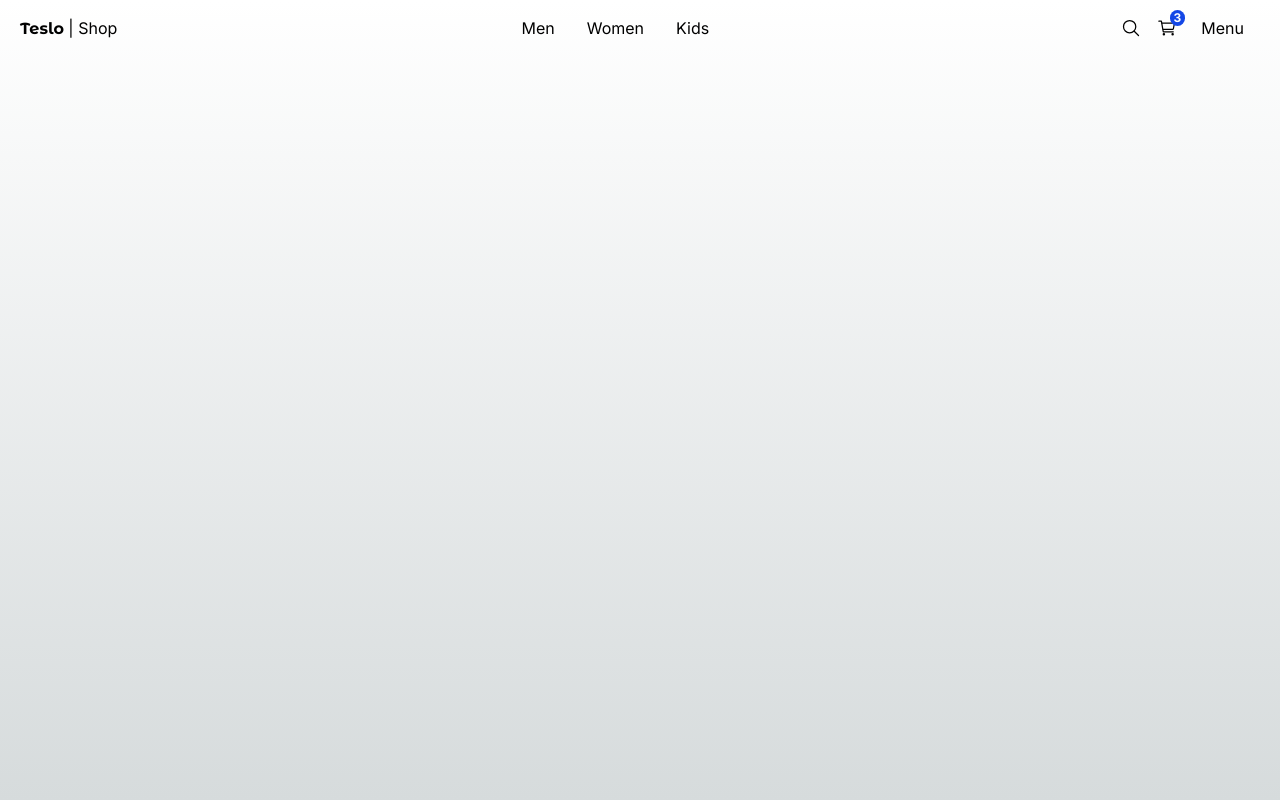
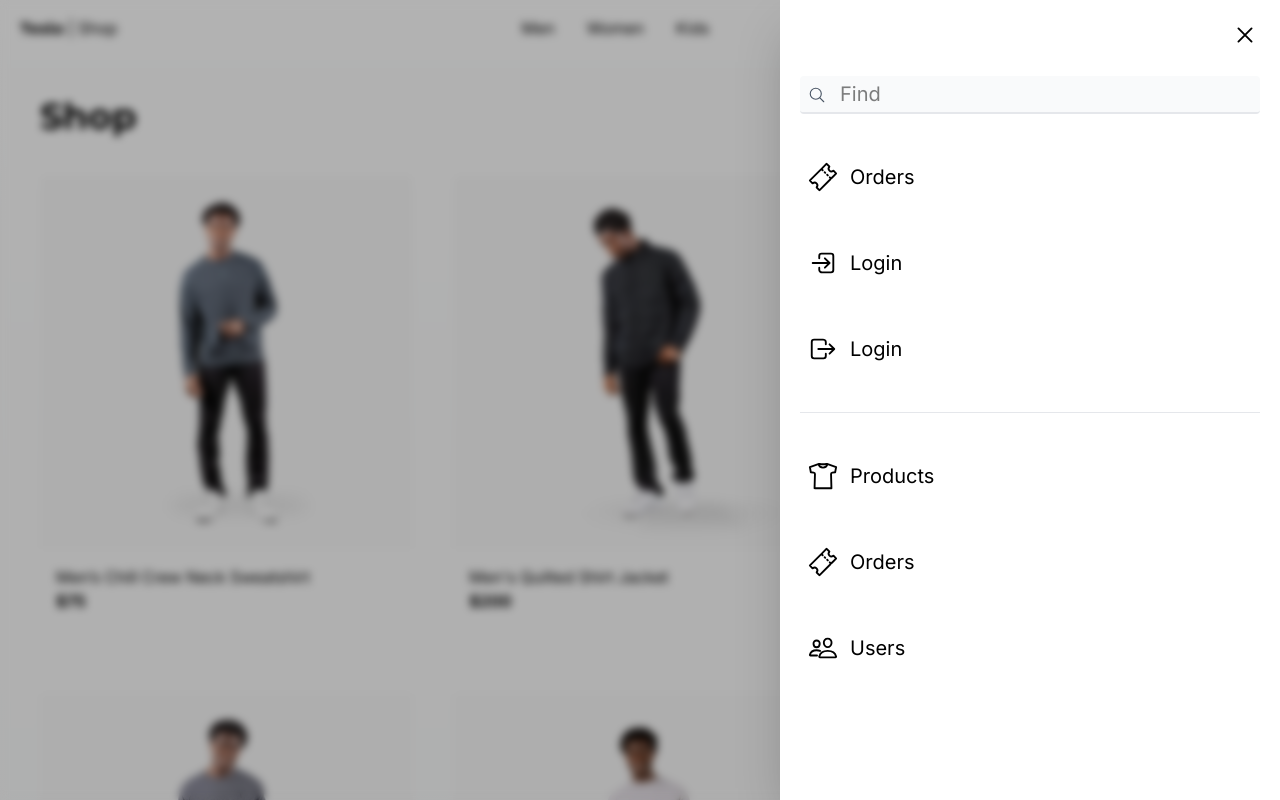
Before and after one commit to AlanVegaS/teslo-shop, a Next.js app: page / in a window 1280 px wide. Both pictures are taken after a click on the button "Menu". Shown: the top 800 px of the page. Built offline with nearby package versions, Linux system fonts and the light colour scheme.

Commit message:
add sidebar features

```diff
--- a/package.json
+++ b/package.json
@@ -9,11 +9,13 @@
     "lint": "next lint"
   },
   "dependencies": {
+    "clsx": "^2.1.1",
     "next": "15.4.5",
     "postcss": "^8.5.6",
     "react": "19.1.0",
     "react-dom": "19.1.0",
-    "react-icons": "^5.5.0"
+    "react-icons": "^5.5.0",
+    "zustand": "^5.0.7"
   },
   "devDependencies": {
     "@eslint/eslintrc": "^3",
--- a/src/app/(shop)/layout.tsx
+++ b/src/app/(shop)/layout.tsx
@@ -1,12 +1,16 @@
 import { TopMenu } from '../../components/ui/top-menu/TopMenu';
+import { Sidebar } from '../../components/ui/sidebar/Sidebar';
 
 export default function ShopLayout({ children }: {
     children: React.ReactNode;
 }) {
     return (
         <main className="min-h-screen">
-            <TopMenu/>
-            {children}
+            <TopMenu />
+            <Sidebar />
+            <div className="px-10">
+                {children}
+            </div>
         </main>
     );
 }
--- a/src/app/(shop)/page.tsx
+++ b/src/app/(shop)/page.tsx
@@ -1,9 +1,14 @@
-import { titleFont } from "@/config/fonts";
+import { initialData } from '@/seed/seed';
+import { Title } from '../../components/ui/title/Title';
+import { ProductGrid } from '../../components/products/product-grid/ProductGrid';
+
+const products = initialData.products
 
 export default function Home() {
   return (
-    <div>
-
-    </div>
+    <>
+      <Title title="Shop" />
+      <ProductGrid products={products} />
+    </>
   );
 }
--- /dev/null
+++ b/src/components/products/product-grid/ProductGrid.tsx
@@ -0,0 +1,18 @@
+import { Product } from "@/interfaces/product.interface"
+import { ProductGridItem } from "./ProductGridItem"
+
+interface Props {
+    products: Product[]
+}
+
+export const ProductGrid = ({ products }: Props) => {
+    return (
+        <div className="grid grid-cols-2 sm:grid-cols-3 gap-10 mb-10">
+            {
+                products.map(product => (
+                    <ProductGridItem key={product.slug} product={product} />
+                ))
+            }
+        </div>
+    )
+}
--- /dev/null
+++ b/src/components/products/product-grid/ProductGridItem.tsx
@@ -0,0 +1,37 @@
+'use client'
+
+import { Product } from "@/interfaces/product.interface"
+import Image from "next/image"
+import Link from "next/link"
+import { useState } from "react"
+
+interface Props {
+    product: Product
+}
+
+export const ProductGridItem = ({ product }: Props) => {
+
+    const [displayImage, setDisplayImage] = useState(product.images[0])
+
+    return (
+        <div className="rounded-md overflow-hidden fade-in">
+            <Image
+                src={`/products/${displayImage}`}
+                alt={product.title}
+                className="w-full object-cover rounded"
+                width={500}
+                height={500}
+                onMouseEnter={() => setDisplayImage(product.images[1])}
+                onMouseLeave={() => setDisplayImage(product.images[0])}
+            />
+            <div className="p-4 flex flex-col">
+                <Link
+                    className="hover:text-blue-600"
+                    href={`/product/${product.slug}`}>
+                    {product.title}
+                </Link>
+                <span className="font-bold">${product.price}</span>
+            </div>
+        </div>
+    )
+}
--- /dev/null
+++ b/src/components/ui/sidebar/Sidebar.tsx
@@ -0,0 +1,96 @@
+'use client'
+
+import { useUiStore } from '@/store/ui/ui-store';
+import Link from 'next/link';
+import { IoCloseOutline, IoLogInOutline, IoLogOutOutline, IoPeopleOutline, IoSearchOutline, IoShirtOutline, IoTicketOutline } from 'react-icons/io5';
+import clsx from 'clsx';
+
+export const Sidebar = () => {
+
+    const isSideMenuOpen = useUiStore(state => state.isSideMenuOpen)
+    const closeMenu = useUiStore(state => state.closeSideMenu)
+
+    return (
+        <div >
+            {/**Background black */}
+
+            {
+                isSideMenuOpen &&
+                <div className="fixed top-0 left-0 bg-black w-screen h-screen z-10 opacity-30" ></div>
+            }
+            {/**Blur background */}
+            {
+                isSideMenuOpen &&
+                <div className="fade-in fixed top-0 left-0 w-screen h-screen z-10 backdrop-filter backdrop-blur-xs" ></div>
+            }
+            {/**Sidebar */}
+            <nav
+                className={
+                clsx("fixed p-5 right-0 top-0 w-[500px] h-screen bg-white z-20 shadow-2xl transform transition-all duration-300",
+                    {
+                        "translate-x-full": !isSideMenuOpen
+                    }
+                )}
+            >
+                <IoCloseOutline
+                    size={30}
+                    className="absolute top-5 right-5 cursor-pointer"
+                    onClick={() => closeMenu()}
+                />
+                {/**Input */}
+                <div className="relative mt-14">
+                    <IoSearchOutline size={18} className="absolute top-2.5 left-2  text-gray-600" />
+                    <input
+                        type='text'
+                        placeholder="Find"
+                        className="w-full bg-gray-50 rounded pl-10 py-1 pr-10 border-b-2 text-xl border-gray-200 focus:outline-none focus:border-blue-500" />
+                </div>
+                {/**Menu */}
+                <Link
+                    href="/"
+                    className="flex  items-center mt-10 p-2 hover:bg-gray-100 rounded transition-all"
+                >
+                    <IoTicketOutline size={30} />
+                    <span className="ml-3 text-xl">Orders</span>
+                </Link>
+                <Link
+                    href="/"
+                    className="flex  items-center mt-10 p-2 hover:bg-gray-100 rounded transition-all"
+                >
+                    <IoLogInOutline size={30} />
+                    <span className="ml-3 text-xl">Login</span>
+                </Link>
+                <Link
+                    href="/"
+                    className="flex  items-center mt-10 p-2 hover:bg-gray-100 rounded transition-all"
+                >
+                    <IoLogOutOutline size={30} />
+                    <span className="ml-3 text-xl">Login</span>
+                </Link>
+                {/**Separator line */}
+                <div className="w-full bg-gray-200 h-px my-10" />
+                <Link
+                    href="/"
+                    className="flex  items-center mt-10 p-2 hover:bg-gray-100 rounded transition-all"
+                >
+                    <IoShirtOutline size={30} />
+                    <span className="ml-3 text-xl">Products</span>
+                </Link>
+                <Link
+                    href="/"
+                    className="flex  items-center mt-10 p-2 hover:bg-gray-100 rounded transition-all"
+                >
+                    <IoTicketOutline size={30} />
+                    <span className="ml-3 text-xl">Orders</span>
+                </Link>
+                <Link
+                    href="/"
+                    className="flex  items-center mt-10 p-2 hover:bg-gray-100 rounded transition-all"
+                >
+                    <IoPeopleOutline size={30} />
+                    <span className="ml-3 text-xl">Users</span>
+                </Link>
+            </nav>
+        </div>
+    )
+}
--- /dev/null
+++ b/src/components/ui/title/Title.tsx
@@ -0,0 +1,23 @@
+import { titleFont } from "@/config/fonts";
+
+interface Props {
+    title: string;
+    subtitle?: string;
+    className?: string
+
+}
+
+export const Title = ({ title, subtitle, className }: Props) => {
+    return (
+        <div className={`mt-3 ${className}`}>
+            <h1 className={`${titleFont.className} antialiased text-4xl font-semibold my-10`}>
+                {title}
+            </h1>
+            {
+                subtitle && (
+                    <h3 className="text-xl mb-5">{subtitle}</h3>
+                )
+            }
+        </div>
+    )
+}
--- a/src/components/ui/top-menu/TopMenu.tsx
+++ b/src/components/ui/top-menu/TopMenu.tsx
@@ -1,8 +1,14 @@
+'use client'
+
 import Link from 'next/link'
 import { titleFont } from '@/config/fonts'
 import { IoCartOutline, IoSearchOutline } from 'react-icons/io5'
+import { useUiStore } from '@/store/ui/ui-store'
 
 export const TopMenu = () => {
+
+    const openMenu = useUiStore(state => state.openSideMenu)
+
     return (
         <nav className="flex px-5 justify-between items-center w-full">
             {/**Logo */}
@@ -33,7 +39,9 @@ export const TopMenu = () => {
                         <IoCartOutline className="w-5 h-5" />
                     </div>
                 </Link>
-                <button className="m-2 p-2 rounded-md transition-all hover:bg-gray-100">
+                <button className="m-2 p-2 rounded-md transition-all hover:bg-gray-100"
+                    onClick={() => openMenu()}
+                >
                     Menu
                 </button>
             </div>
--- /dev/null
+++ b/src/interfaces/product.interface.ts
@@ -0,0 +1,16 @@
+export interface Product {
+    //id: string
+    description: string;
+    images: string[];
+    inStock: number;
+    price: number;
+    sizes: ValidSizes[];
+    slug: string;
+    tags: string[];
+    title: string;
+    type: ValidTypes;
+    gender: 'men'|'women'|'kid'|'unisex'
+}
+
+export type ValidSizes = 'XS'|'S'|'M'|'L'|'XL'|'XXL'|'XXXL';
+export type ValidTypes = 'shirts'|'pants'|'hoodies'|'hats';
--- a/src/seed/seed.ts
+++ b/src/seed/seed.ts
@@ -17,9 +17,6 @@ type ValidTypes = 'shirts'|'pants'|'hoodies'|'hats';
 interface SeedData {
     products: SeedProduct[],
 }
-
-
-
 
 export const initialData: SeedData = {
     products: [
--- /dev/null
+++ b/src/store/ui/ui-store.ts
@@ -0,0 +1,15 @@
+import { create } from 'zustand'
+
+interface State {
+    isSideMenuOpen: boolean
+
+    openSideMenu: () => void
+    closeSideMenu: () => void
+}
+
+export const useUiStore = create<State>()((set) => ({
+    isSideMenuOpen: false,
+
+    openSideMenu: () => set({ isSideMenuOpen: true }),
+    closeSideMenu: () => set({ isSideMenuOpen: false }),
+}))
```
Also changed, not shown: 1 other file (tests, documents, lock files or other folders).
